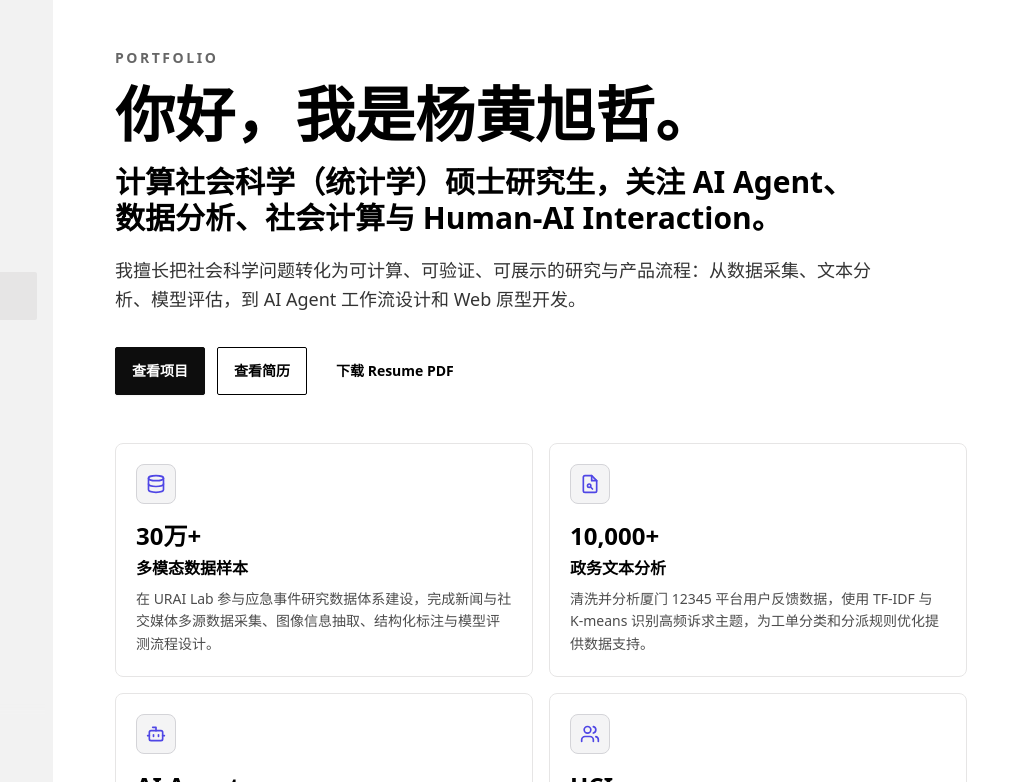
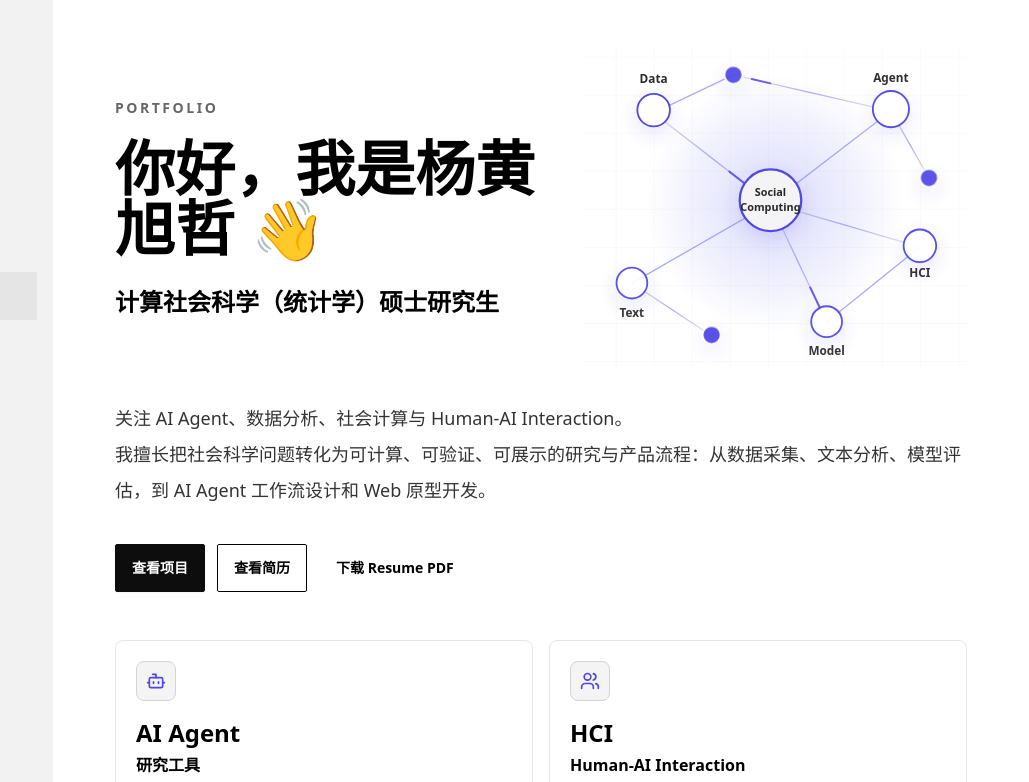
Before and after one commit to Xuzheee/Xuzheee.github.io, an Astro site: page / in a window 1280 px wide. Shown: the top 782 px of the page, 251-1280 px from the left. Built offline with nearby package versions, Linux system fonts and the light colour scheme; Astro itself is replaced by a stand-in of ours.

Commit message:
feat: refine portfolio hero and skills

```diff
--- /dev/null
+++ b/src/components/HeroMotion.astro
@@ -0,0 +1,193 @@
+<aside class="social-map" aria-label="社会计算网络图案">
+  <svg class="social-map__svg" viewBox="48 34 424 350" role="img" aria-labelledby="social-map-title">
+    <title id="social-map-title">Social computing network pattern</title>
+
+    <defs>
+      <pattern id="social-grid" width="42" height="42" patternUnits="userSpaceOnUse">
+        <path d="M 42 0 L 0 0 0 42" fill="none" stroke="#e4e4e7" stroke-width="1" />
+      </pattern>
+      <radialGradient id="node-glow" cx="50%" cy="50%" r="50%">
+        <stop offset="0%" stop-color="#6366f1" stop-opacity="0.24" />
+        <stop offset="70%" stop-color="#6366f1" stop-opacity="0.08" />
+        <stop offset="100%" stop-color="#6366f1" stop-opacity="0" />
+      </radialGradient>
+      <linearGradient id="link-gradient" x1="0" y1="0" x2="1" y2="1">
+        <stop offset="0%" stop-color="#a1a1aa" stop-opacity="0.3" />
+        <stop offset="50%" stop-color="#6366f1" stop-opacity="0.55" />
+        <stop offset="100%" stop-color="#a1a1aa" stop-opacity="0.25" />
+      </linearGradient>
+    </defs>
+
+    <rect width="520" height="420" rx="22" fill="transparent" />
+    <rect width="520" height="420" rx="22" fill="url(#social-grid)" opacity="0.46" />
+    <circle cx="260" cy="204" r="142" fill="url(#node-glow)" />
+
+    <g class="social-map__links">
+      <path d="M255 204 L126 104" />
+      <path d="M255 204 L388 102" />
+      <path d="M255 204 L420 252" />
+      <path d="M255 204 L317 335" />
+      <path d="M255 204 L102 292" />
+      <path d="M126 104 L214 62" />
+      <path d="M388 102 L430 176" />
+      <path d="M102 292 L190 350" />
+      <path d="M317 335 L420 252" />
+      <path d="M214 62 L388 102" />
+    </g>
+
+    <g class="social-map__pulse-path">
+      <path pathLength="1" d="M126 104 L255 204 L420 252" />
+      <path pathLength="1" d="M214 62 L388 102 L430 176" />
+      <path pathLength="1" d="M102 292 L255 204 L317 335" />
+    </g>
+
+    <g class="social-map__nodes">
+      <g class="social-map__node social-map__node--core" style="--delay: 0s">
+        <circle cx="255" cy="204" r="34" />
+        <text x="255" y="199">Social</text>
+        <text x="255" y="216">Computing</text>
+      </g>
+
+      <g class="social-map__node" style="--delay: .2s">
+        <circle cx="126" cy="104" r="18" />
+        <text x="126" y="74">Data</text>
+      </g>
+      <g class="social-map__node" style="--delay: .45s">
+        <circle cx="388" cy="102" r="20" />
+        <text x="388" y="72">Agent</text>
+      </g>
+      <g class="social-map__node" style="--delay: .7s">
+        <circle cx="420" cy="252" r="18" />
+        <text x="420" y="286">HCI</text>
+      </g>
+      <g class="social-map__node" style="--delay: .95s">
+        <circle cx="317" cy="335" r="17" />
+        <text x="317" y="372">Model</text>
+      </g>
+      <g class="social-map__node" style="--delay: 1.2s">
+        <circle cx="102" cy="292" r="17" />
+        <text x="102" y="330">Text</text>
+      </g>
+      <g class="social-map__node social-map__node--small" style="--delay: 1.45s">
+        <circle cx="214" cy="62" r="10" />
+      </g>
+      <g class="social-map__node social-map__node--small" style="--delay: 1.7s">
+        <circle cx="430" cy="176" r="10" />
+      </g>
+      <g class="social-map__node social-map__node--small" style="--delay: 1.95s">
+        <circle cx="190" cy="350" r="10" />
+      </g>
+    </g>
+  </svg>
+</aside>
+
+<style>
+  .social-map {
+    position: relative;
+    min-height: 20rem;
+    overflow: hidden;
+    border-radius: 0;
+    border: 0;
+    background: transparent;
+    box-shadow: none;
+  }
+
+  .social-map__svg {
+    display: block;
+    width: 100%;
+    height: 100%;
+    min-height: 20rem;
+  }
+
+  .social-map__links path {
+    fill: none;
+    stroke: url(#link-gradient);
+    stroke-width: 1.4;
+  }
+
+  .social-map__pulse-path path {
+    fill: none;
+    stroke: #4f46e5;
+    stroke-width: 2.2;
+    stroke-linecap: round;
+    stroke-dasharray: 0.08 0.92;
+    animation: data-flow 3.8s linear infinite;
+    opacity: 0.82;
+  }
+
+  .social-map__pulse-path path:nth-child(2) {
+    animation-delay: 0.9s;
+  }
+
+  .social-map__pulse-path path:nth-child(3) {
+    animation-delay: 1.7s;
+  }
+
+  .social-map__node {
+    animation: node-breathe 3.6s ease-in-out infinite;
+    animation-delay: var(--delay);
+  }
+
+  .social-map__node circle {
+    fill: #ffffff;
+    stroke: #4f46e5;
+    stroke-width: 2;
+    filter: drop-shadow(0 8px 12px rgba(79, 70, 229, 0.14));
+  }
+
+  .social-map__node--core circle {
+    fill: #f4f4f5;
+    stroke-width: 2.5;
+  }
+
+  .social-map__node--small circle {
+    fill: #4f46e5;
+    stroke: #ffffff;
+  }
+
+  .social-map__node text {
+    text-anchor: middle;
+    fill: #27272a;
+    font-size: 13px;
+    font-weight: 800;
+    letter-spacing: 0;
+  }
+
+  .social-map__node--core text {
+    font-size: 12px;
+  }
+
+  @keyframes data-flow {
+    from {
+      stroke-dashoffset: 1;
+    }
+    to {
+      stroke-dashoffset: 0;
+    }
+  }
+
+  @keyframes node-breathe {
+    0%, 100% {
+      transform: translateY(0);
+      opacity: 0.92;
+    }
+    50% {
+      transform: translateY(-4px);
+      opacity: 1;
+    }
+  }
+
+  @media (max-width: 768px) {
+    .social-map,
+    .social-map__svg {
+      min-height: 19rem;
+    }
+  }
+
+  @media (prefers-reduced-motion: reduce) {
+    .social-map__pulse-path path,
+    .social-map__node {
+      animation: none;
+    }
+  }
+</style>
--- a/src/components/SkillMarquee.astro
+++ b/src/components/SkillMarquee.astro
@@ -16,7 +16,7 @@ const skills = [
 const marqueeItems = [...skills, ...skills];
 ---
 
-<div class="skill-marquee glow-card" aria-label="技能滚动展示">
+<div class="skill-marquee" aria-label="技能滚动展示">
   <div class="skill-marquee__header">
     <span class="skill-marquee__line"></span>
     <span class="skill-marquee__pill">✦ Skills</span>
@@ -42,8 +42,7 @@ const marqueeItems = [...skills, ...skills];
     margin: 1.5rem 0 1.75rem;
     overflow: hidden;
     border-radius: 0.5rem;
-    border: 1px solid #d4d4d8;
-    background: #fafafa;
+    background: transparent;
     padding: 1.75rem 0 1.5rem;
     color: #18181b;
   }
@@ -92,12 +91,12 @@ const marqueeItems = [...skills, ...skills];
 
   .skill-marquee__viewport::before {
     left: 0;
-    background: linear-gradient(90deg, #fafafa, transparent);
+    background: linear-gradient(90deg, #ffffff, rgba(255, 255, 255, 0));
   }
 
   .skill-marquee__viewport::after {
     right: 0;
-    background: linear-gradient(270deg, #fafafa, transparent);
+    background: linear-gradient(270deg, #ffffff, rgba(255, 255, 255, 0));
   }
 
   .skill-marquee__track {
--- a/src/pages/index.astro
+++ b/src/pages/index.astro
@@ -1,5 +1,6 @@
 ---
 import BaseLayout from "../layouts/BaseLayout.astro";
+import HeroMotion from "../components/HeroMotion.astro";
 import HorizontalCard from "../components/HorizontalCard.astro";
 import Icon from "../components/Icon.astro";
 import SkillMarquee from "../components/SkillMarquee.astro";
@@ -10,18 +11,6 @@ const posts = (await getCollection("blog")).sort((a, b) => b.data.pubDate.valueO
 const last_posts = posts.slice(0, 3);
 
 const highlights = [
-  {
-    value: "30万+",
-    label: "多模态数据样本",
-    icon: "database",
-    desc: "在 URAI Lab 参与应急事件研究数据体系建设，完成新闻与社交媒体多源数据采集、图像信息抽取、结构化标注与模型评测流程设计。",
-  },
-  {
-    value: "10,000+",
-    label: "政务文本分析",
-    icon: "fileSearch",
-    desc: "清洗并分析厦门 12345 平台用户反馈数据，使用 TF-IDF 与 K-means 识别高频诉求主题，为工单分类和分派规则优化提供数据支持。",
-  },
   {
     value: "AI Agent",
     label: "研究工具",
@@ -34,23 +23,43 @@ const highlights = [
     icon: "users",
     desc: "关注 AI 工具如何进入真实工作流，尤其是研究辅助、专注管理、游戏心理、社会模拟和人机协作体验。",
   },
+  {
+    value: "30万+",
+    label: "多模态数据样本",
+    icon: "database",
+    desc: "在 URAI Lab 参与应急事件研究数据体系建设，完成新闻与社交媒体多源数据采集、图像信息抽取、结构化标注与模型评测流程设计。",
+  },
+  {
+    value: "1000+",
+    label: "政务文本分析",
+    icon: "fileSearch",
+    desc: "清洗并分析厦门 12345 平台用户反馈数据，使用 TF-IDF 与 K-means 识别高频诉求主题，为工单分类和分派规则优化提供数据支持。",
+  },
 ];
 ---
 
 <BaseLayout sideBarActiveItemID="home">
-  <section class="reveal pb-12 pt-2">
+  <section class="reveal grid gap-x-8 gap-y-8 pb-12 pt-2 lg:grid-cols-[minmax(0,1fr)_minmax(18rem,24rem)] lg:items-center">
+    <div class="max-w-[52rem] lg:pr-4">
       <p class="text-sm font-semibold uppercase tracking-[0.18em] text-base-content/60">Portfolio</p>
-    <h1 class="mt-4 text-4xl font-bold leading-tight md:text-6xl">你好，我是杨黄旭哲。</h1>
-    <p class="mt-5 max-w-3xl text-2xl font-semibold leading-snug md:text-3xl">
-      计算社会科学（统计学）硕士研究生，关注 AI Agent、数据分析、社会计算与 Human-AI Interaction。
+      <h1 class="mt-5 text-4xl font-bold leading-[1.12] md:text-6xl">你好，我是杨黄旭哲 👋</h1>
+      <p class="mt-7 max-w-[36rem] whitespace-nowrap text-xl font-semibold leading-[1.45] md:text-2xl">
+        计算社会科学（统计学）硕士研究生
       </p>
-    <p class="mt-5 max-w-3xl text-lg leading-relaxed text-base-content/80">
+    </div>
+    <div class="md:max-w-[28rem] lg:justify-self-end">
+      <HeroMotion />
+    </div>
+    <div class="max-w-[62rem] lg:col-span-2">
+      <p class="max-w-[58rem] text-lg leading-loose text-base-content/80">
+        关注 AI Agent、数据分析、社会计算与 Human-AI Interaction。<br />
         我擅长把社会科学问题转化为可计算、可验证、可展示的研究与产品流程：从数据采集、文本分析、模型评估，到 AI Agent 工作流设计和 Web 原型开发。
       </p>
-    <div class="mt-8 flex flex-wrap gap-3">
+      <div class="mt-9 flex flex-wrap gap-3">
         <a class="btn btn-primary" href="/projects">查看项目</a>
         <a class="btn btn-outline" href="/cv">查看简历</a>
         <a class="btn btn-ghost" href="/resume.pdf" download>下载 Resume PDF</a>
+      </div>
     </div>
   </section>
 
```
Lines whose indentation alone changed are shown as unchanged.
